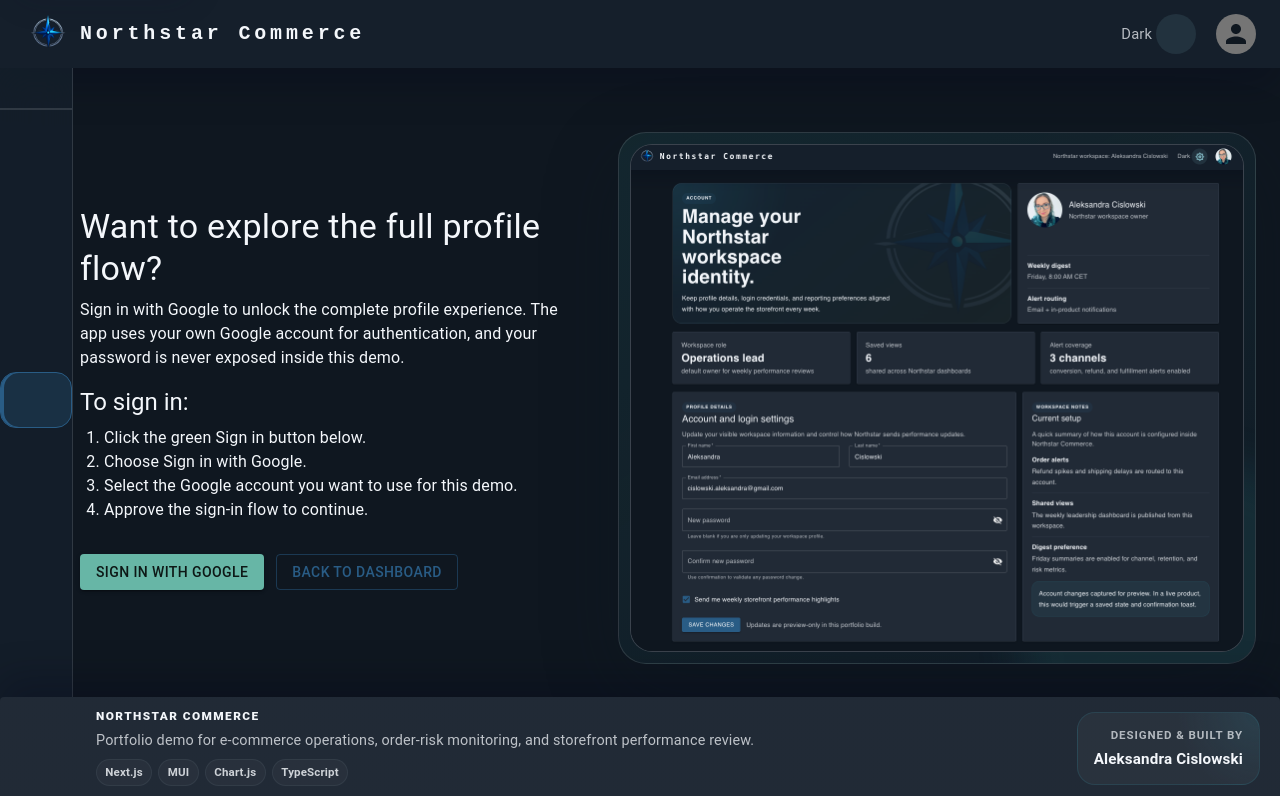
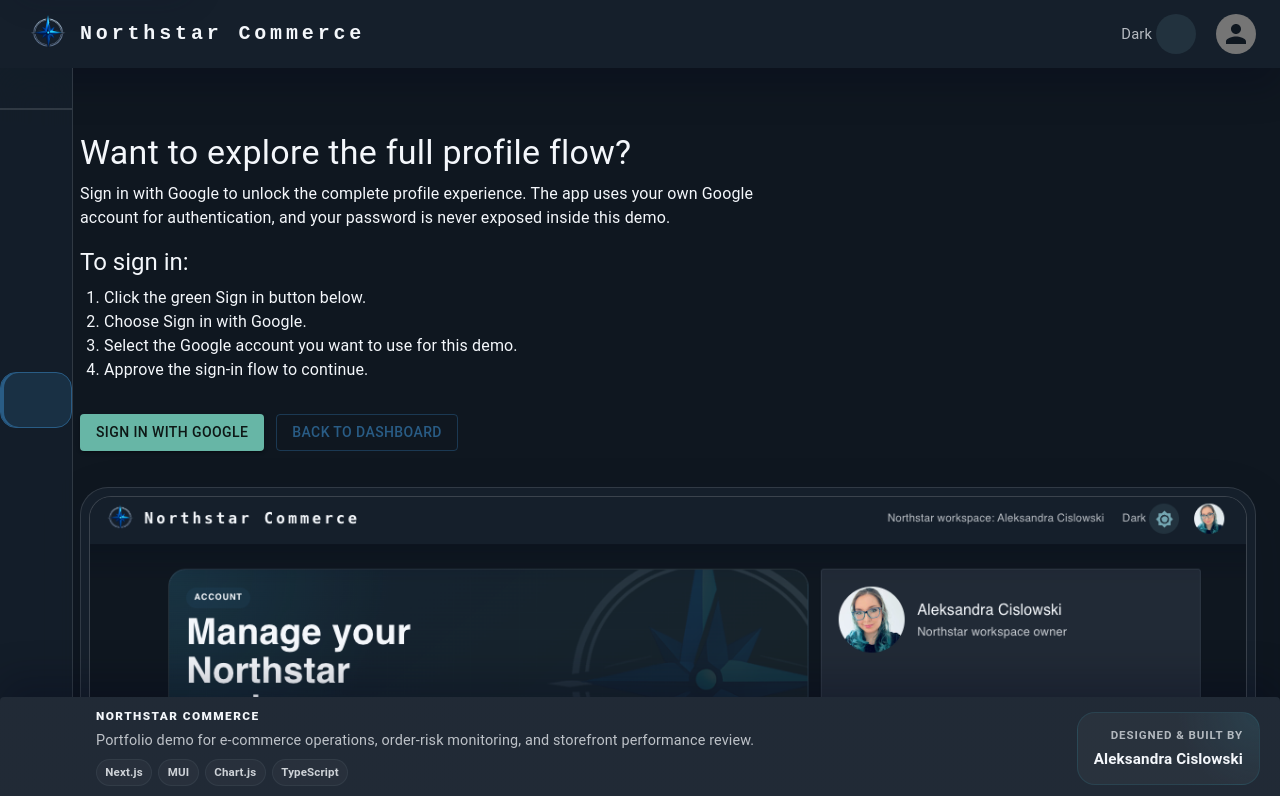
Before and after one commit to AleksandraCislowski/dashboard, a Next.js app: page /auth/signin in a window 1280 px wide. Shown: the top 796 px of the page. Built offline with nearby package versions, Linux system fonts and the light colour scheme; no server answers; some icons are missing.

Commit message:
feat: refactor Login component layout and styling for improved user experience

```diff
--- a/src/components/Login.tsx
+++ b/src/components/Login.tsx
@@ -1,7 +1,6 @@
 import React from "react";
 import { Box, Button, Typography } from "@mui/material";
 import { useSession, signIn, signOut } from "next-auth/react";
-import Image from "next/image";
 import Link from "next/link";
 
 const Login: React.FC = () => {
@@ -36,15 +35,14 @@
   return (
     <Box
       sx={{
-        display: "grid",
-        gridTemplateColumns: { xs: "1fr", lg: "minmax(0, 0.78fr) minmax(420px, 1fr)" },
-        gap: { xs: 4, lg: 5 },
-        alignItems: "center",
-        maxWidth: 1280,
+        display: "flex",
+        flexDirection: "column",
+        gap: { xs: 3.5, lg: 4.5 },
+        maxWidth: 1226,
         py: 4,
       }}
     >
-      <Box>
+      <Box sx={{ maxWidth: 720 }}>
         <Typography variant='h4' sx={{ mb: 1 }}>
           Want to explore the full profile flow?
         </Typography>
@@ -86,20 +84,10 @@
           borderRadius: "28px",
           border: "1px solid",
           borderColor: "divider",
-          p: { xs: 1, sm: 1.4 },
-          background:
-            "linear-gradient(145deg, rgba(44, 122, 123, 0.16), rgba(35, 78, 112, 0.08))",
-          boxShadow: "0 24px 80px rgba(15, 23, 32, 0.22)",
-          "&::before": {
-            content: '""',
-            position: "absolute",
-            inset: "auto -18% -28% auto",
-            width: "55%",
-            aspectRatio: "1",
-            borderRadius: "999px",
-            background: "rgba(44, 122, 123, 0.18)",
-            filter: "blur(20px)",
-          },
+          p: { xs: 0.75, sm: 1 },
+          backgroundColor: "background.paper",
+          boxShadow: "0 18px 52px rgba(15, 23, 32, 0.14)",
+          width: "100%",
         }}
       >
         <Box
@@ -111,18 +99,17 @@
             backgroundColor: "background.paper",
           }}
         >
-          <Image
+          <Box
+            component='img'
             src='/settings.png'
             alt='Preview of the Northstar Commerce settings panel'
             width={1226}
             height={1014}
-            sizes='(min-width: 1200px) 620px, 92vw'
-            style={{
+            sx={{
               display: "block",
               height: "auto",
               width: "100%",
             }}
-            priority
           />
         </Box>
       </Box>
```
